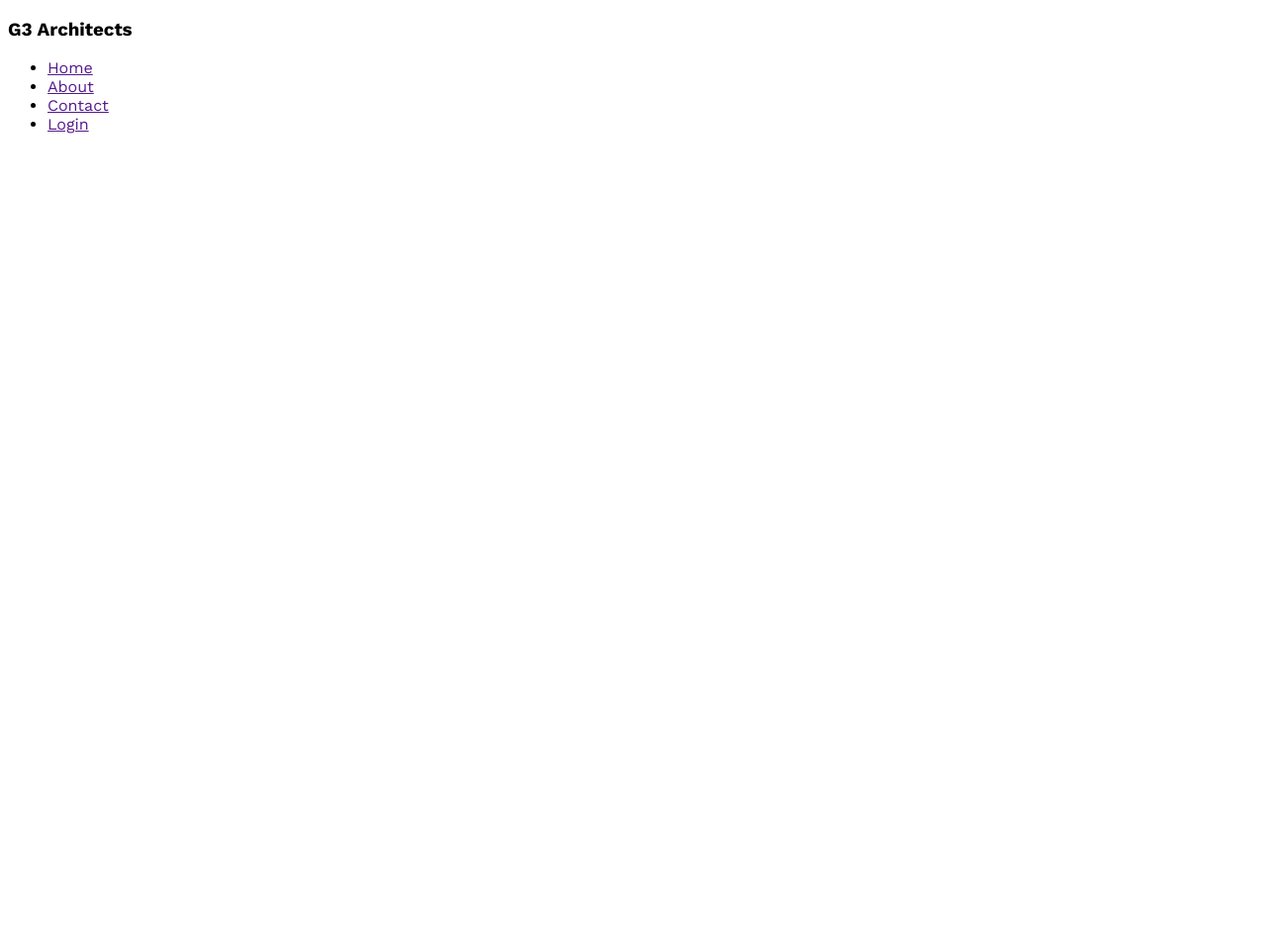
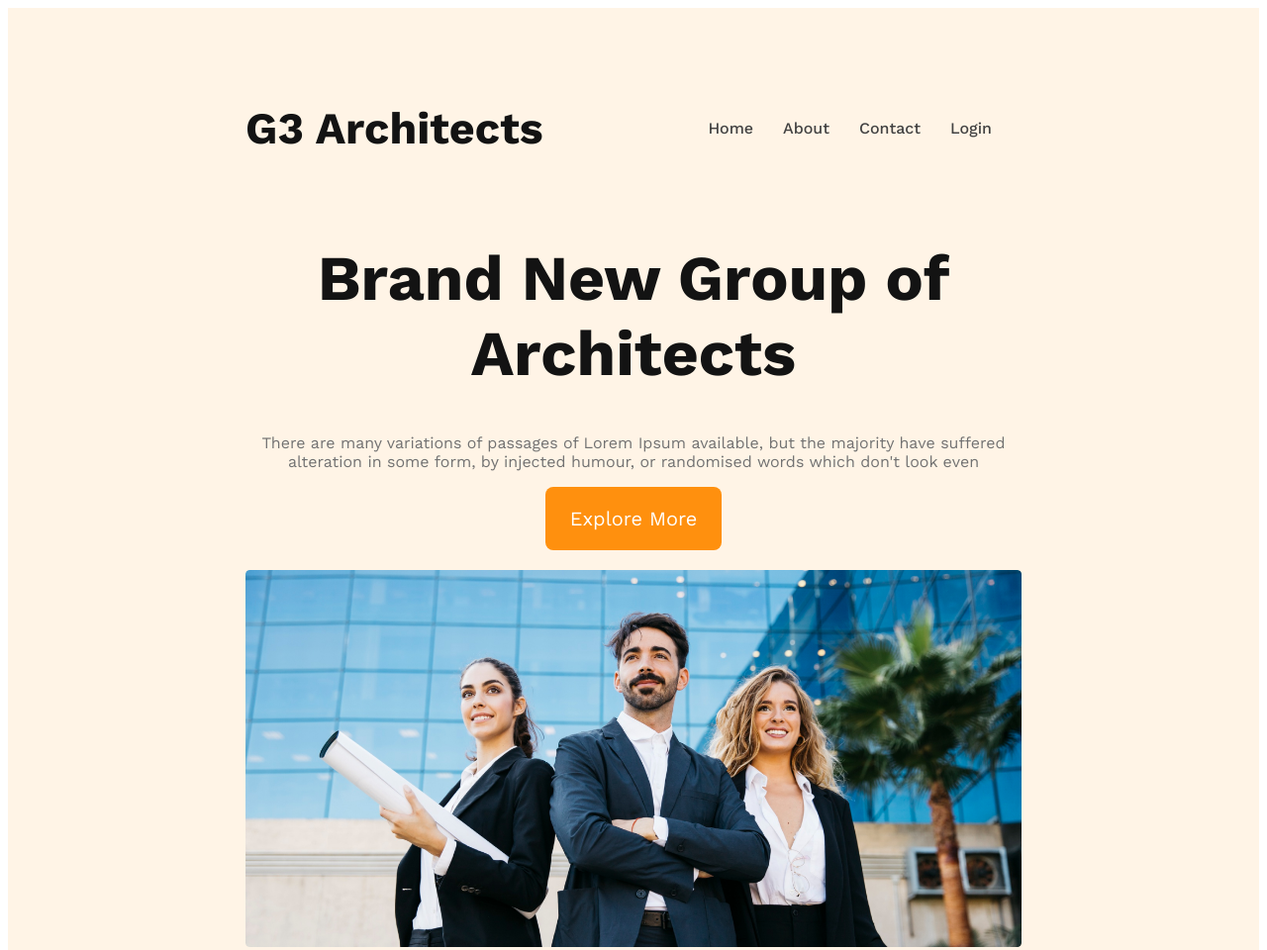
Before and after one commit to soikot-shahriaar/architects-responsive-web, a plain HTML site: page index.html in a window 1280 px wide. Shown: the top 960 px of the page at 99% size. Before the commit the page ends 800 px from the top, so only its background shows below. Drawn offline with nearby package versions, Linux system fonts and the light colour scheme.

Commit message:
banner part done

```diff
--- a/index.html
+++ b/index.html
@@ -19,6 +19,18 @@
           <li><a href="">Login</a></li>
         </ul>
       </nav>
+      <div class="banner">
+        <div class="banner-content">
+          <h1 class="banner-title">Brand New Group of Architects</h1>
+          <p class="text-light-gray">
+            There are many variations of passages of Lorem Ipsum available, but
+            the majority have suffered alteration in some form, by injected
+            humour, or randomised words which don't look even
+          </p>
+          <button class="btn-primary">Explore More</button>
+        </div>
+        <img src="images/banner.png" alt="" />
+      </div>
     </header>
     <main></main>
     <footer></footer>
--- a/styles/architect.css
+++ b/styles/architect.css
@@ -1,9 +1,78 @@
 /* work sans font from google fonts */
-@import url('https://fonts.googleapis.com/css2?family=Lato:ital,wght@0,400;0,700;1,400&family=Open+Sans:wght@400;700;800&family=Work+Sans:wght@400;500;600;700;800&display=swap');
+@import url("https://fonts.googleapis.com/css2?family=Lato:ital,wght@0,400;0,700;1,400&family=Open+Sans:wght@400;700;800&family=Work+Sans:wght@400;500;600;700;800&display=swap");
 
 /* shared styles */
 * {
-    font-family: 'Lato', sans-serif;
-    font-family: 'Open Sans', sans-serif;
-    font-family: 'Work Sans', sans-serif;
+  font-family: "Lato", sans-serif;
+  font-family: "Open Sans", sans-serif;
+  font-family: "Work Sans", sans-serif;
 }
+
+.text-light-gray {
+  color: #727272;
+}
+
+.btn-primary {
+  border-radius: 8px;
+  color: #fff;
+  font-size: 1.25rem;
+  background: #ff900e;
+  padding: 20px 25px;
+  color: #fff;
+  cursor: pointer;
+  border: 0;
+}
+
+.section-title {
+  font-size: 2.8rem;
+  font-weight: 700;
+  color: #131313;
+}
+
+
+/* header styles */
+header {
+  background: rgba(255, 144, 14, 0.1);
+  padding: 50px 240px;
+}
+
+nav {
+  display: flex;
+  justify-content: space-between;
+  align-items: center;
+}
+
+nav > ul {
+  display: flex;
+}
+
+nav li {
+  list-style: none;
+  margin-right: 30px;
+  font-weight: 500;
+  font-size: 1rem;
+}
+
+nav li a {
+  text-decoration: none;
+  color: #424242;
+}
+
+
+/* banner styles */
+.banner-content {
+  max-width: 800px;
+  text-align: center;
+  margin: 0 auto;
+}
+
+.banner-title {
+  font-size: 4rem;
+  font-weight: 700;
+  color: #131313;
+}
+
+.banner img {
+  margin-top: 20px;
+  width: 100%;
+}
```
